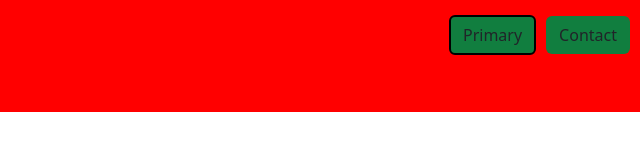
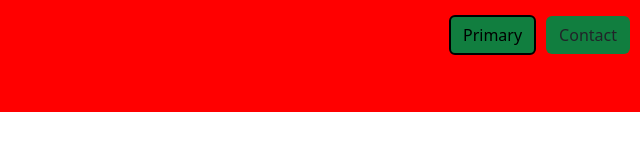
Before and after one commit to Nap199I/Text-based-RPG, a plain HTML site: page index.html in a window 1280 px wide. In both pictures the pointer is over the button "Primary". Shown: the full height of the page, 640-1280 px from the left. Drawn offline with nearby package versions, Linux system fonts and the light colour scheme.

Commit message:
Add styles to button and button hover

```diff
--- a/assets/css/style.css
+++ b/assets/css/style.css
@@ -22,9 +22,11 @@ div.container.buttons {
 button.btn {
     margin: 5px;
     background-color: #117E3F;
+    text-shadow:;
 }
 
 button.btn:hover {
     background-color: #117E3F;
     border: 2px solid black;
+    color: black;
 }
```
